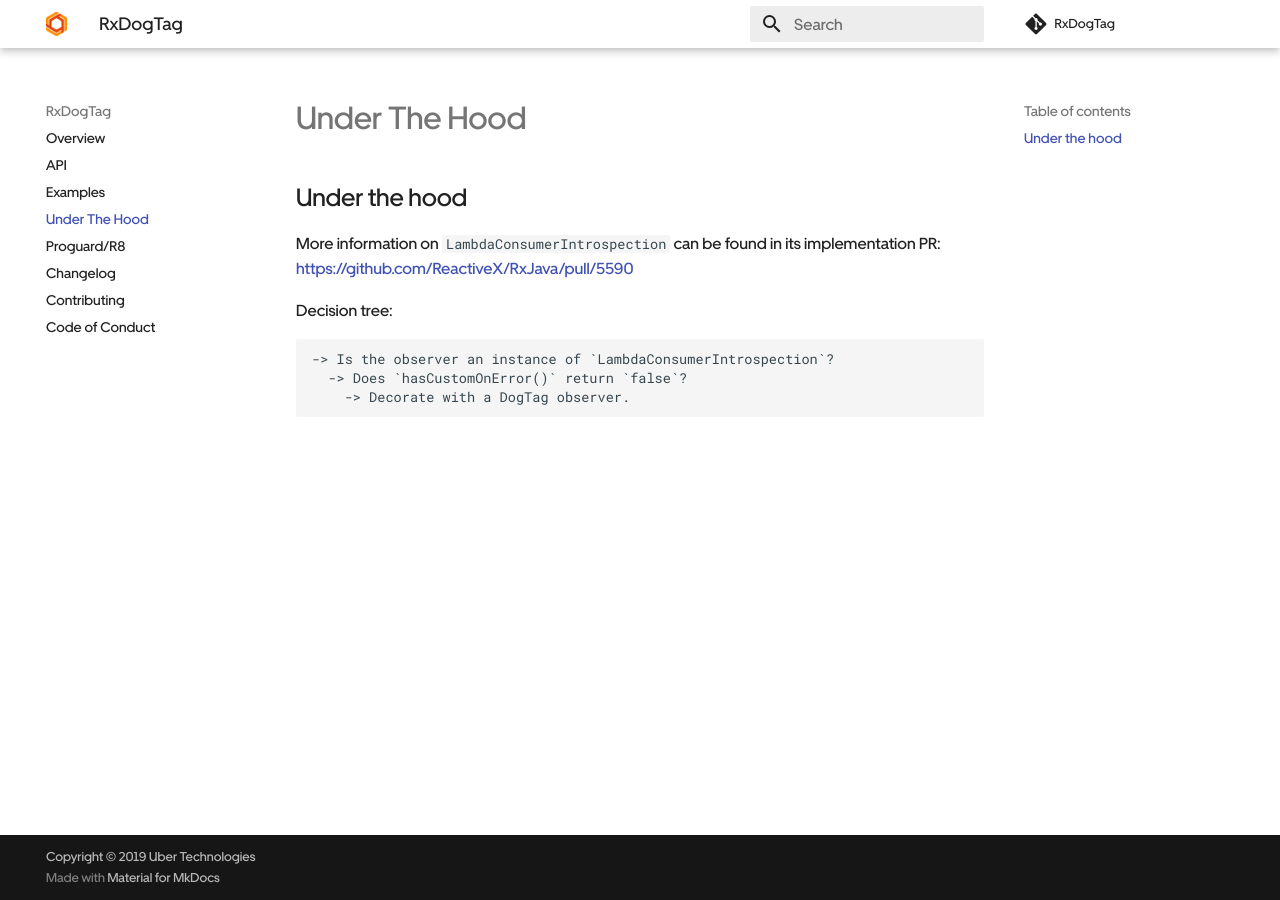
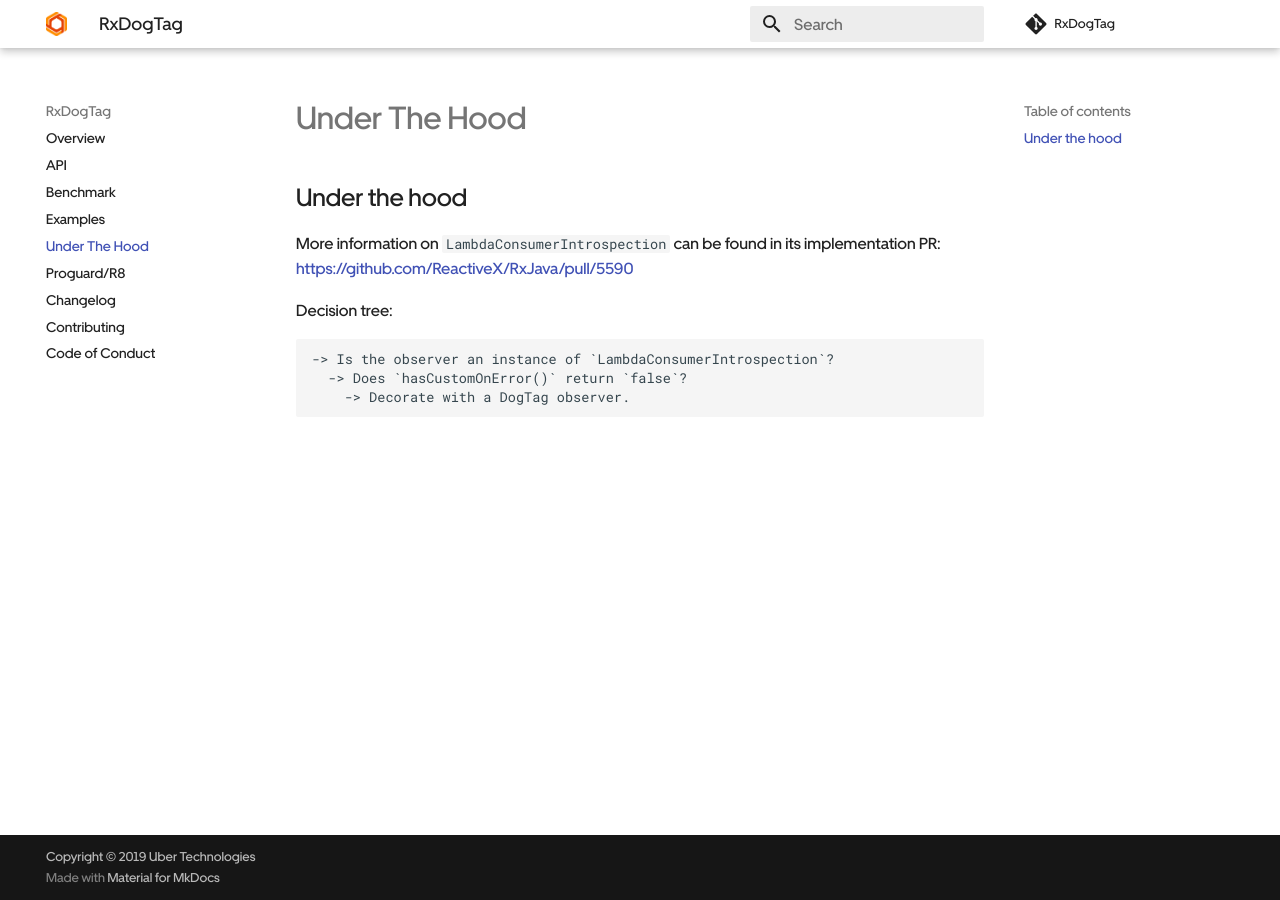
Before and after one commit to uber/RxDogTag, an MkDocs documentation site: the page built from docs/under-the-hood.md, in a window 1280 px wide. Built offline with MkDocs 1.6.1 and Material for MkDocs 9.7.7, drawn with Linux system fonts in a browser that asks for light colours; comment, search, counter and statistics services are not loaded.

Commit message:
Shift to mkdocs location

```diff
--- a/mkdocs.yml
+++ b/mkdocs.yml
@@ -38,6 +38,7 @@ markdown_extensions:
 nav:
   - 'Overview': index.md
   - 'API': 0.x/rxdogtag/com/uber/rxdogtag/RxDogTag.html
+  - 'Benchmark': benchmark.md
   - 'Examples': examples.md
   - 'Under The Hood': under-the-hood.md
   - 'Proguard/R8': shrinking.md
```
Also changed, not shown: docs/benchmark.md (renamed from BENCHMARK.md).
